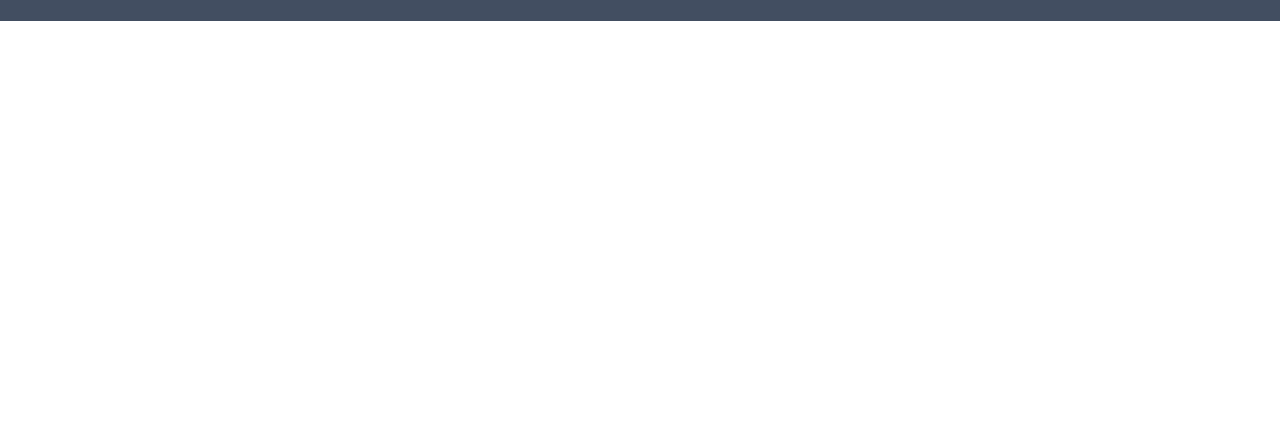
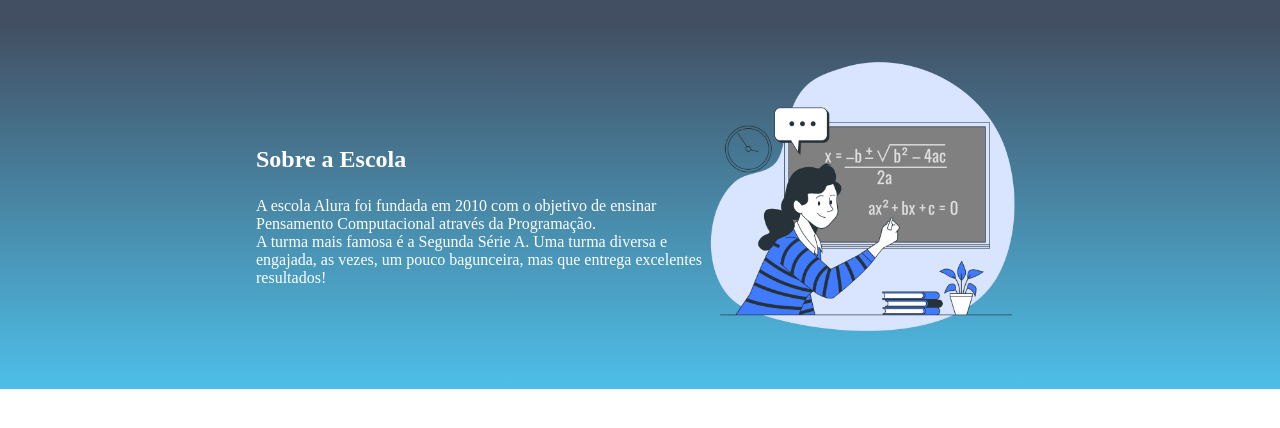
Before and after one commit to danielsychocki/site-daniel-2A, a plain HTML site: page index.html in a window 1280 px wide. Shown: the part 86-514 px from the top of the page. Drawn offline with Linux system fonts and the light colour scheme.

Commit message:
Add files via upload

```diff
--- a/index.html
+++ b/index.html
@@ -10,10 +10,18 @@
     <body>
         <header class="cabecalho">
         <img class="cabecalho-imagem" src="alurastart logo.png" alt="alurastart">
-        <ul class="cabecario-lista" >
+        <ul class="cabecario-lista">
             <li class="cabecario-lista-item">Escola</li>
             <li class="cabecario-lista-item">Estudante</li>
         </ul>
         </header>
+        <section class="escola">
+            <div class="escola-div-conteudo">
+                <h2 class="escola-titulo">Sobre a Escola</h2>
+            <p class="escola-texto-um">A escola Alura foi fundada em 2010 com o objetivo de ensinar Pensamento Computacional através da Programação.</p>
+            <p class="escola-texto-dois">A turma mais famosa é a Segunda Série A. Uma turma diversa e engajada, as vezes, um pouco bagunceira, mas que entrega excelentes resultados!</p>
+            </div>
+            <img class="escola-imagem" src="Formula-bro.png" alt="Formula-bro">
+        </section>
     </body>
 </html>
--- a/style.css
+++ b/style.css
@@ -17,3 +17,20 @@
     display: inline-block;
     margin: 0 16px;
 }
+.escola-imagem{
+    width: 25%;
+}
+.escola{
+    background-image: linear-gradient(#424E61, #4EBFE9);
+    color:white;
+    display: flex;
+    justify-content: center;
+    align-items: center;
+    padding: 24px 0;
+}
+.escola-div-conteudo{
+    width: 35%;
+}
+.escola-titulo{
+    padding: 24px 0;
+}
```
Also changed, not shown: Formula-bro.png (added).
